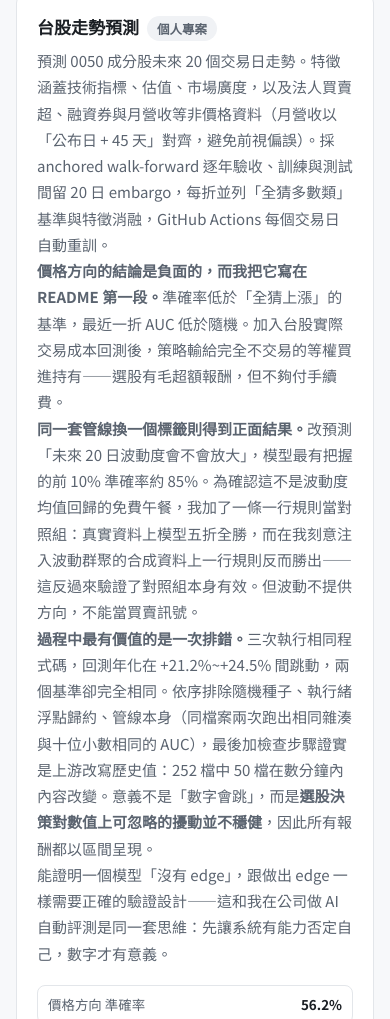
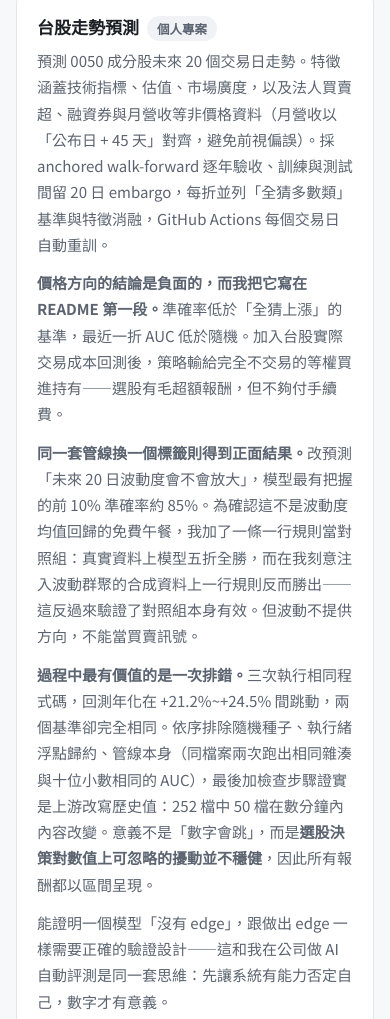
Before and after one commit to minghan5487/my, a plain HTML site: page index.html in a window 390 px wide. Shown: the part 8986-10005 px from the top of the page. Drawn offline with Linux system fonts and the light colour scheme.

Commit message:
Refactor CSS for projects and feature sections

```diff
--- a/index.html
+++ b/index.html
@@ -82,7 +82,7 @@ section h4.title{font-size:26px;margin:0 0 28px}
 
 .skills{display:grid;grid-template-columns:repeat(auto-fit,minmax(260px,1fr));gap:14px}
 
-.projects{display:grid;grid-template-columns:repeat(auto-fit,minmax(260px,1fr));gap:14px;align-items:start}.project.feature{grid-column:1/-1}.feature-grid{display:grid;grid-template-columns:minmax(0,2fr) minmax(210px,1fr);gap:4px 24px;align-items:start}.feature-stats{display:grid;gap:6px;align-content:start;margin-top:14px}.stat-row{display:flex;justify-content:space-between;align-items:baseline;gap:12px;font-size:.84rem;padding:7px 10px;border:1px solid var(--line);border-radius:8px;color:var(--muted)}.stat-row b{color:var(--text);font-variant-numeric:tabular-nums;white-space:nowrap}.stat-note{font-size:.76rem;color:var(--muted);margin:4px 2px 0;line-height:1.5}@media(max-width:760px){.feature-grid{grid-template-columns:1fr}}
+.projects{display:grid;grid-template-columns:repeat(auto-fit,minmax(260px,1fr));gap:14px;align-items:start}.project.feature{grid-column:1/-1}.feature-text p+p,section p+p{margin-top:12px}.feature-grid{display:grid;grid-template-columns:minmax(0,2fr) minmax(210px,1fr);gap:4px 24px;align-items:start}.feature-stats{display:grid;gap:6px;align-content:start;margin-top:14px}.stat-row{display:flex;justify-content:space-between;align-items:baseline;gap:12px;font-size:.84rem;padding:7px 10px;border:1px solid var(--line);border-radius:8px;color:var(--muted)}.stat-row b{color:var(--text);font-variant-numeric:tabular-nums;white-space:nowrap}.stat-note{font-size:.76rem;color:var(--muted);margin:4px 2px 0;line-height:1.5}@media(max-width:760px){.feature-grid{grid-template-columns:1fr}}
 .project{display:flex;flex-direction:column}
 .project p{flex:1}
 .project .links{margin-top:14px;font-size:14px;display:flex;gap:14px}
```
